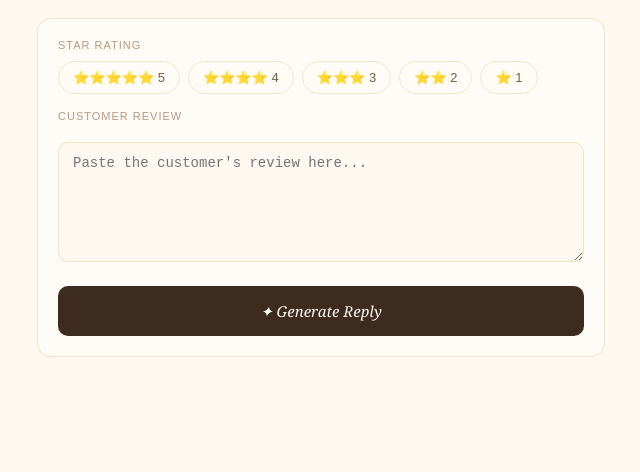
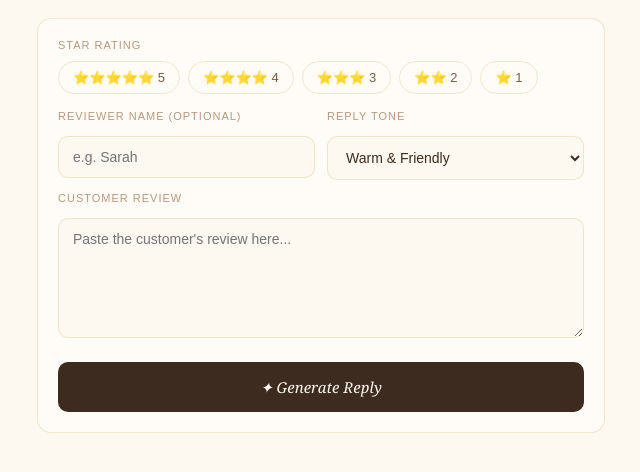
Before and after one commit to ultimateghost/cake-review-generator, a plain HTML site: page public/index.html in a window 1280 px wide. Shown: the part 134-606 px from the top of the page, without its empty margins (319-959 px from the left). Drawn offline with Linux system fonts and the light colour scheme.

Commit message:
Update index.html

```diff
--- a/public/index.html
+++ b/public/index.html
@@ -11,10 +11,13 @@
   .sub { text-align: center; font-size: 11px; color: #B89880; letter-spacing: 1px; text-transform: uppercase; margin-bottom: 24px; }
   .card { background: #FFFCF7; border: 1px solid rgba(201,168,76,0.25); border-radius: 14px; padding: 20px; margin-bottom: 14px; }
   .label { font-size: 11px; font-weight: 500; text-transform: uppercase; letter-spacing: 1px; color: #B89880; margin-bottom: 10px; }
-  .stars { display: flex; gap: 8px; flex-wrap: wrap; }
+  .stars { display: flex; gap: 8px; flex-wrap: wrap; margin-bottom: 16px; }
   .star-btn { padding: 8px 14px; border-radius: 20px; border: 1.5px solid rgba(201,168,76,0.25); background: transparent; color: #7A5C46; font-size: 13px; cursor: pointer; }
   .star-btn.active { background: #C9A84C; border-color: #C9A84C; color: white; }
-  textarea { width: 100%; min-height: 120px; border: 1.5px solid rgba(201,168,76,0.25); border-radius: 10px; padding: 12px 14px; font-size: 14px; color: #3D2B1F; background: #FDF8F0; resize: vertical; outline: none; margin-top: 10px; }
+  input, select, textarea { width: 100%; border: 1.5px solid rgba(201,168,76,0.25); border-radius: 10px; padding: 12px 14px; font-size: 14px; color: #3D2B1F; background: #FDF8F0; outline: none; margin-top: 4px; font-family: sans-serif; }
+  textarea { min-height: 120px; resize: vertical; }
+  .row { display: flex; gap: 12px; margin-bottom: 12px; }
+  .row > div { flex: 1; }
   .btn { width: 100%; margin-top: 12px; padding: 15px; background: #3D2B1F; color: #FDF8F0; border: none; border-radius: 10px; font-size: 15px; font-family: Georgia, serif; font-style: italic; cursor: pointer; }
   .btn:disabled { opacity: 0.6; cursor: not-allowed; }
   .result { background: #FFFCF7; border: 1.5px solid #E8D5A3; border-radius: 14px; padding: 20px; margin-bottom: 14px; display: none; }
@@ -41,7 +44,22 @@
     <button class="star-btn" onclick="selectStars(2)">⭐⭐ 2</button>
     <button class="star-btn" onclick="selectStars(1)">⭐ 1</button>
   </div>
-  <div class="label" style="margin-top:16px;">Customer Review</div>
+  <div class="row">
+    <div>
+      <div class="label">Reviewer Name (Optional)</div>
+      <input type="text" id="nameInput" placeholder="e.g. Sarah">
+    </div>
+    <div>
+      <div class="label">Reply Tone</div>
+      <select id="toneInput">
+        <option>Warm & Friendly</option>
+        <option>Professional</option>
+        <option>Apologetic</option>
+        <option>Enthusiastic</option>
+      </select>
+    </div>
+  </div>
+  <div class="label">Customer Review</div>
   <textarea id="reviewInput" placeholder="Paste the customer's review here..."></textarea>
   <div class="error" id="error"></div>
   <button class="btn" id="generateBtn" onclick="generateReply()">✦ Generate Reply</button>
@@ -64,6 +82,8 @@
   }
   async function generateReply() {
     const review = document.getElementById('reviewInput').value.trim();
+    const name = document.getElementById('nameInput').value.trim();
+    const tone = document.getElementById('toneInput').value;
     const errorEl = document.getElementById('error');
     if (!review) { errorEl.textContent = 'Please paste a review first.'; return; }
     if (!selectedStars) { errorEl.textContent = 'Please select a star rating.'; return; }
@@ -76,7 +96,7 @@
       const res = await fetch('/api/reply', {
         method: 'POST',
         headers: { 'Content-Type': 'application/json' },
-        body: JSON.stringify({ review, stars: selectedStars })
+        body: JSON.stringify({ review, stars: selectedStars, name, tone })
       });
       const data = await res.json();
       if (data.reply) {
```
